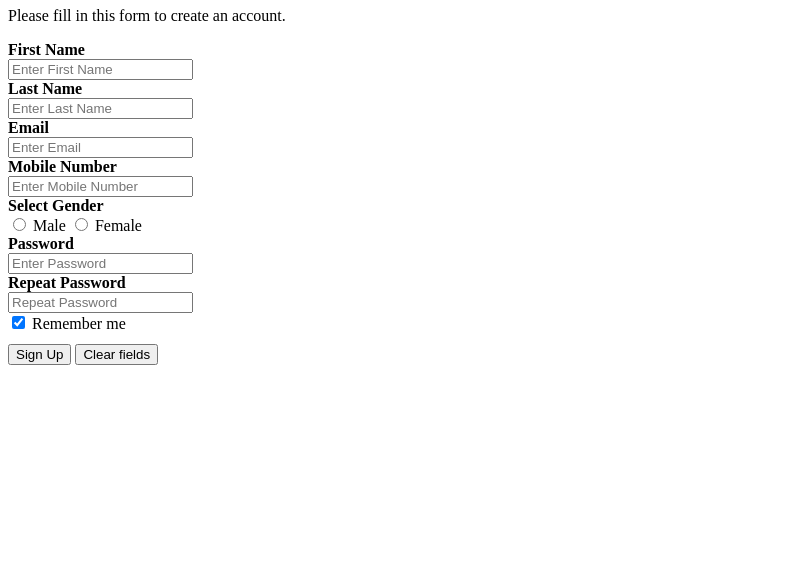
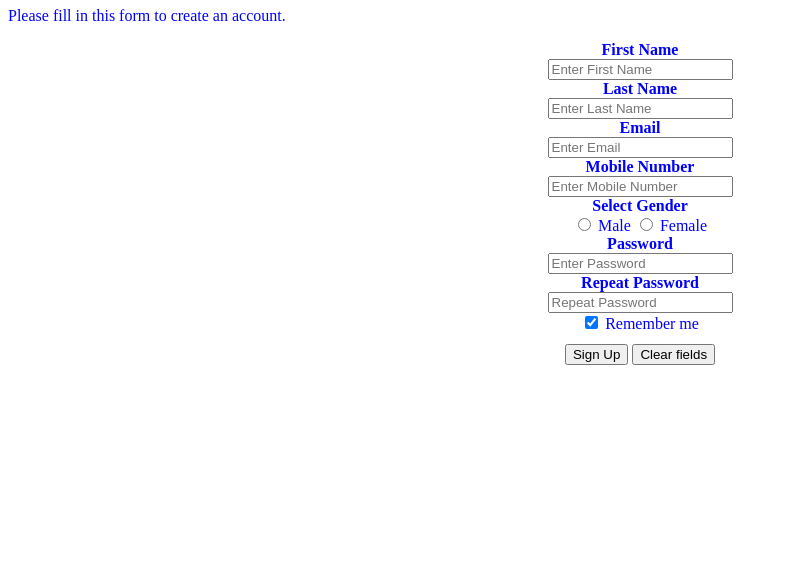
Before and after one commit to Radheswar1998/connect, a plain HTML site: page html/sign-up.html in a window 1280 px wide. Shown: the part 238-800 px from the top of the page, without its empty margins (0-788 px from the left). Drawn offline with Linux system fonts and the light colour scheme.

Commit message:
Adding CSS File

```diff
--- /dev/null
+++ b/css/signup.css
@@ -0,0 +1,16 @@
+.errors{
+	text-align:center;
+	text-color:red;
+}
+div{
+	text-align:center:
+}
+
+form{
+
+	text-align:center;
+}
+body{
+	color:blue;
+	align:center;
+}
--- a/html/sign-up.html
+++ b/html/sign-up.html
@@ -2,12 +2,14 @@
 	<head>
 		<title>Sign-Up Page</title>
 		<script language="JavaScript" type="text/javascript" src="../js/signup.js"></script>
+		<link rel="stylesheet" href="../css/signup.css">
 
 	</head>
 	<body>
 
 		<img src="../images/logo-social.jpg" width="100" height="100"><br><br><br>
 		<button onclick="window.location = '../index.html';">Home</button>
+		<div id ="id1">
 		<div id ="errors"></div>
 		<div id ="success"></div>
 
@@ -39,6 +41,7 @@
 		<button type = "button" onclick="validateSignup();">Sign Up</button>
 		<button type = "button" onclick="window.location = '../html/sign-up.html';">Clear fields</button>
 		</form>
+		</div>
 
 	</body>
 
```
